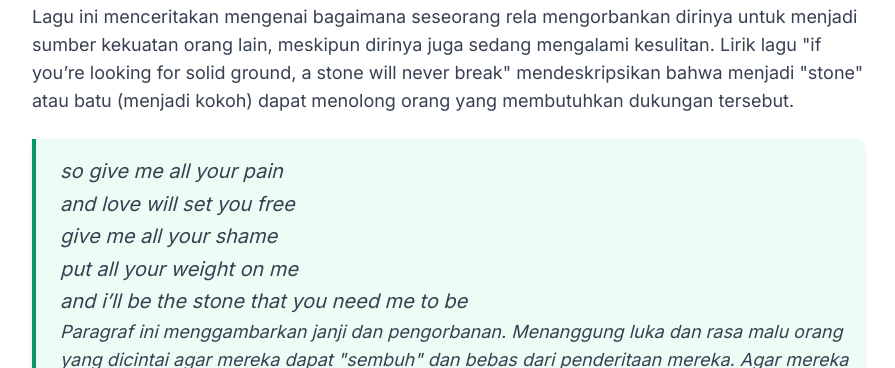
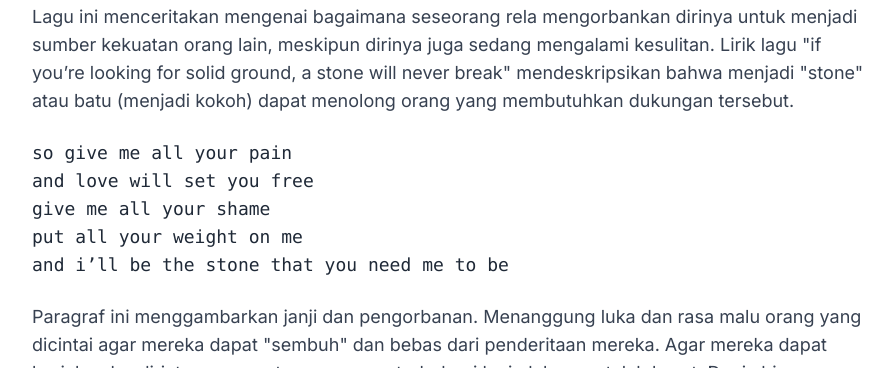
Before and after one commit to tepchu/Kominter2025, a plain HTML site: page project2.html in a window 1280 px wide. Shown: the part 1528-1896 px from the top of the page, without its empty margins (192-1087 px from the left). Drawn offline with nearby package versions, Linux system fonts and the light colour scheme.

Commit message:
update: edit text

```diff
--- a/project2.html
+++ b/project2.html
@@ -68,14 +68,13 @@
                     Lagu ini menceritakan mengenai bagaimana seseorang rela mengorbankan dirinya untuk menjadi sumber kekuatan orang lain, meskipun dirinya juga sedang mengalami kesulitan.
                     Lirik lagu "if you’re looking for solid ground, a stone will never break" mendeskripsikan bahwa menjadi "stone" atau batu (menjadi kokoh) dapat menolong orang yang membutuhkan dukungan tersebut.
                 </p>
-                <blockquote class="border-l-4 border-emerald-600 pl-6 py-4 bg-emerald-50 rounded-r-lg shadow-md italic">
-    <p class="text-xl text-gray-700 leading-relaxed">
-        so give me all your pain<br>
-        and love will set you free<br>
-        give me all your shame<br>
-        put all your weight on me<br>
-        and i’ll be the stone that you need me to be
-    </p>
+                <pre class="text-gray-800 text-lg font-mono whitespace-pre-wrap">
+so give me all your pain
+and love will set you free
+give me all your shame
+put all your weight on me
+and i’ll be the stone that you need me to be
+</pre>
                 <p>
                     Paragraf ini menggambarkan janji dan pengorbanan. Menanggung luka dan rasa malu orang yang dicintai agar mereka dapat "sembuh" dan bebas dari penderitaan mereka.
                     Agar mereka dapat berjalan, berdiri, tersenyum, tanpa merasa terbebani lagi oleh yang telah lewat. Dunia bisa membakar dan menghancurkan, akan tetapi, sebuah "batu yang kokoh" akan menjadi tempat berpijak yang tidak goya, tidak runtuh — “a stone will never break.”
```
